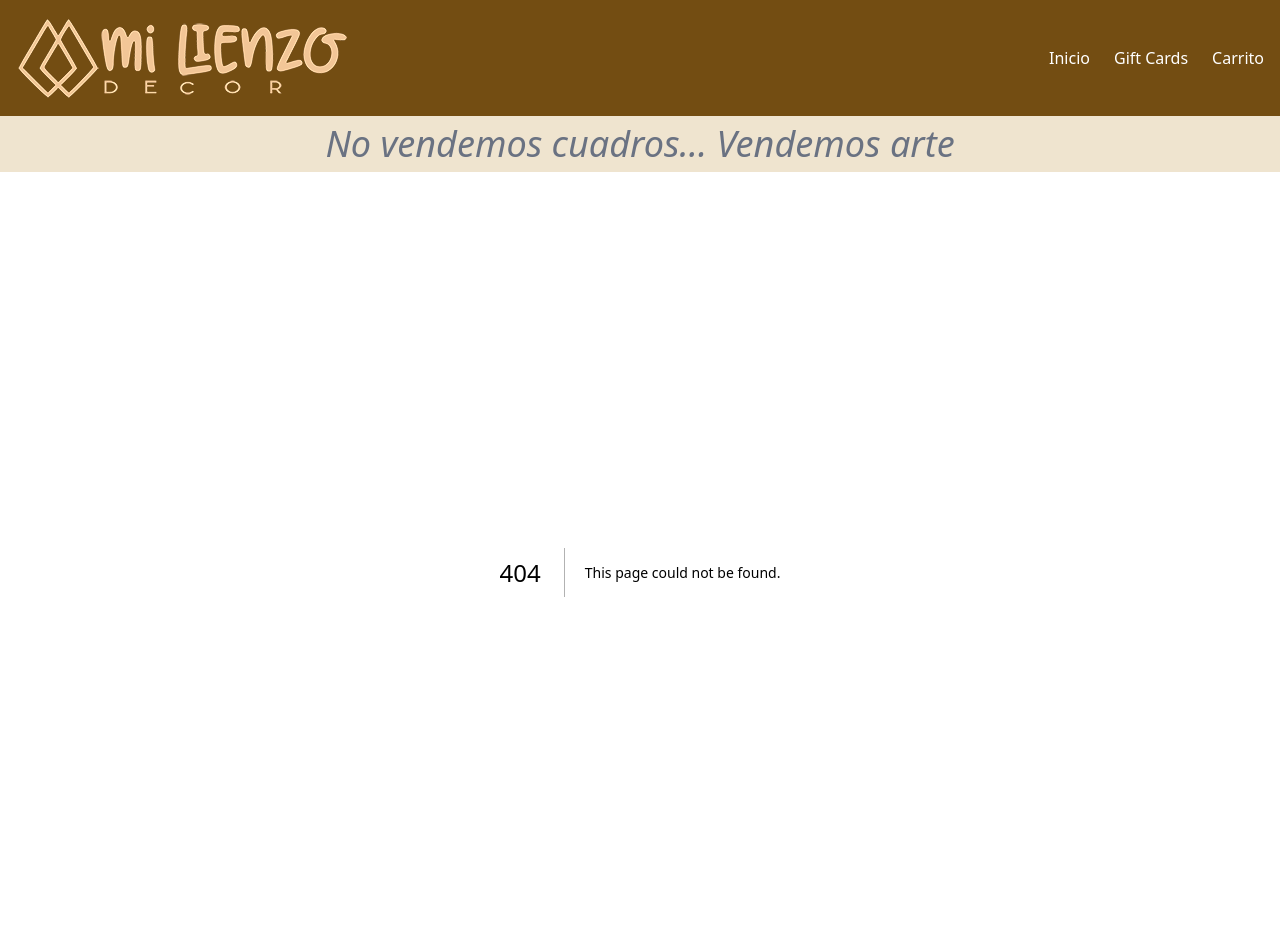
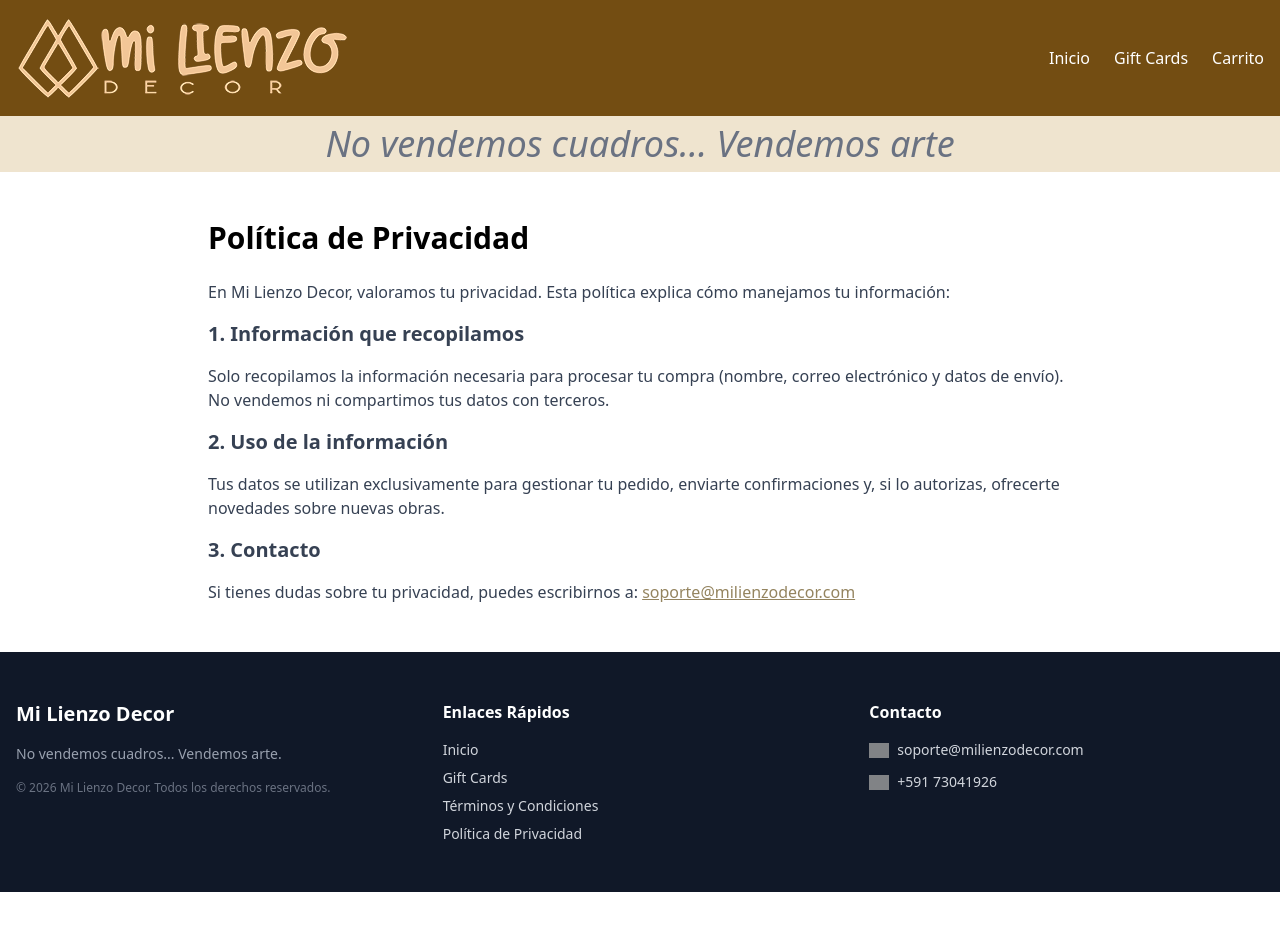
Before and after one commit to fersoulodre/milienzodecor, a Next.js app: page /privacidad in a window 1280 px wide. Before the commit this address had no page. Shown: the top 930 px of the page. After the commit the page ends 892 px from the top, so only its background shows below. Built offline with nearby package versions, Linux system fonts and the light colour scheme; grey boxes are pictures that could not be loaded.

Commit message:
Agregar íconos al footer

```diff
--- a/app/layout.tsx
+++ b/app/layout.tsx
@@ -1,30 +1,28 @@
 import { CartProvider } from '@/components/CartContext';
 import Navbar from '@/components/Navbar';
+import Footer from '@/components/Footer'; // <-- AGREGA ESTA LÍNEA
 import './globals.css';
 
-export const metadata = {
-  title: 'Mi Lienzo Decor',
-  description: 'Venta de cuadros originales',
-  icons: {
-    icon: '/favicon.png',
-  },
-};
+// ... (metadata se mantiene igual)
 
 export default function RootLayout({ children }: { children: React.ReactNode }) {
   return (
     <html lang="es">
-      <body className="bg-gray-50">
+      <body className="bg-gray-50 flex flex-col min-h-screen"> {/* <-- Agrega 'flex flex-col min-h-screen' aquí */}
         <CartProvider>
           <Navbar />
 
-          {/* Slogan */}
           <div className="text-center py-2" style={{ backgroundColor: '#efe4cf' }}>
             <h3 className="text-lg md:text-4xl font-light text-gray-500 italic px-4">
               No vendemos cuadros... Vendemos arte
             </h3>
           </div>
 
-          {children}
+          <main className="flex-grow"> {/* <-- Envuelve children en un main con flex-grow */}
+            {children}
+          </main>
+
+          <Footer /> {/* <-- AGREGA EL FOOTER AQUÍ */}
         </CartProvider>
       </body>
     </html>
--- /dev/null
+++ b/app/privacidad/page.tsx
@@ -0,0 +1,16 @@
+export default function Privacidad() {
+  return (
+    <main className="max-w-4xl mx-auto px-4 py-12">
+      <h1 className="text-3xl font-bold mb-6">Política de Privacidad</h1>
+      <div className="prose text-gray-700 space-y-4">
+        <p>En Mi Lienzo Decor, valoramos tu privacidad. Esta política explica cómo manejamos tu información:</p>
+        <h2 className="text-xl font-semibold mt-4">1. Información que recopilamos</h2>
+        <p>Solo recopilamos la información necesaria para procesar tu compra (nombre, correo electrónico y datos de envío). No vendemos ni compartimos tus datos con terceros.</p>
+        <h2 className="text-xl font-semibold mt-4">2. Uso de la información</h2>
+        <p>Tus datos se utilizan exclusivamente para gestionar tu pedido, enviarte confirmaciones y, si lo autorizas, ofrecerte novedades sobre nuevas obras.</p>
+        <h2 className="text-xl font-semibold mt-4">3. Contacto</h2>
+        <p>Si tienes dudas sobre tu privacidad, puedes escribirnos a: <a href="mailto:soporte@milienzodecor.com" className="text-[#94845f] underline">soporte@milienzodecor.com</a></p>
+      </div>
+    </main>
+  );
+}
--- /dev/null
+++ b/app/terminos/page.tsx
@@ -0,0 +1,16 @@
+export default function Terminos() {
+  return (
+    <main className="max-w-4xl mx-auto px-4 py-12">
+      <h1 className="text-3xl font-bold mb-6">Términos y Condiciones</h1>
+      <div className="prose text-gray-700 space-y-4">
+        <p>Bienvenido a Mi Lienzo Decor. Al utilizar nuestro sitio web, aceptas los siguientes términos:</p>
+        <h2 className="text-xl font-semibold mt-4">1. Uso del sitio</h2>
+        <p>El contenido de esta web es solo para uso personal y no comercial. Las imágenes de las obras están protegidas por derechos de autor.</p>
+        <h2 className="text-xl font-semibold mt-4">2. Compras y Pagos</h2>
+        <p>Todas las transacciones se procesan de forma segura. Los precios están en la moneda indicada y pueden estar sujetos a cambios sin previo aviso.</p>
+        <h2 className="text-xl font-semibold mt-4">3. Propiedad Intelectual</h2>
+        <p>Todas las obras mostradas son originales y su reproducción total o parcial está prohibida sin autorización expresa del autor.</p>
+      </div>
+    </main>
+  );
+}
--- /dev/null
+++ b/components/Footer.tsx
@@ -0,0 +1,75 @@
+import Link from 'next/link';
+import Image from 'next/image';
+export default function Footer() {
+  const currentYear = new Date().getFullYear();
+
+  return (
+    <footer className="bg-gray-900 text-gray-300 py-12 mt-auto">
+      <div className="max-w-7xl mx-auto px-4 grid grid-cols-1 md:grid-cols-3 gap-8 text-center md:text-left">
+
+        {/* Columna 1: Marca y Copyright */}
+        <div>
+          <h3 className="text-white text-xl font-bold mb-4">Mi Lienzo Decor</h3>
+          <p className="text-sm text-gray-400 mb-4">
+            No vendemos cuadros... Vendemos arte.
+          </p>
+          <p className="text-xs text-gray-500">
+            © {currentYear} Mi Lienzo Decor. Todos los derechos reservados.
+          </p>
+        </div>
+
+        {/* Columna 2: Enlaces Rápidos */}
+        <div>
+          <h4 className="text-white font-semibold mb-4">Enlaces Rápidos</h4>
+          <ul className="space-y-2 text-sm">
+            <li><Link href="/" className="hover:text-[#94845f] transition-colors">Inicio</Link></li>
+            <li><Link href="/gift-cards" className="hover:text-[#94845f] transition-colors">Gift Cards</Link></li>
+            <li><Link href="/terminos" className="hover:text-[#94845f] transition-colors">Términos y Condiciones</Link></li>
+            <li><Link href="/privacidad" className="hover:text-[#94845f] transition-colors">Política de Privacidad</Link></li>
+          </ul>
+        </div>
+
+
+                {/* Columna 3: Contacto */}
+        <div>
+          <h4 className="text-white font-semibold mb-4">Contacto</h4>
+          <ul className="space-y-3 text-sm">
+            <li>
+              <a
+                href="mailto:soporte@milienzodecor.com"
+                className="flex items-center justify-center md:justify-start gap-2 hover:text-[#94845f] transition-colors group"
+              >
+                <Image
+                  src="/icons/email.png"
+                  alt="Email"
+                  width={20}
+                  height={20}
+                  className="opacity-80 group-hover:opacity-100 transition-opacity"
+                />
+                <span>soporte@milienzodecor.com</span>
+              </a>
+            </li>
+            <li>
+              <a
+                href="https://wa.me/59173041926"
+                target="_blank"
+                rel="noopener noreferrer"
+                className="flex items-center justify-center md:justify-start gap-2 hover:text-[#94845f] transition-colors group"
+              >
+                <Image
+                  src="/icons/whatsapp.png"
+                  alt="WhatsApp"
+                  width={20}
+                  height={20}
+                  className="opacity-80 group-hover:opacity-100 transition-opacity"
+                />
+                <span>+591 73041926</span>
+              </a>
+            </li>
+          </ul>
+        </div>
+
+      </div>
+    </footer>
+  );
+}
```
Also changed, not shown: public/images/icons/email.png (added), public/images/icons/whatsapp.png (added).
